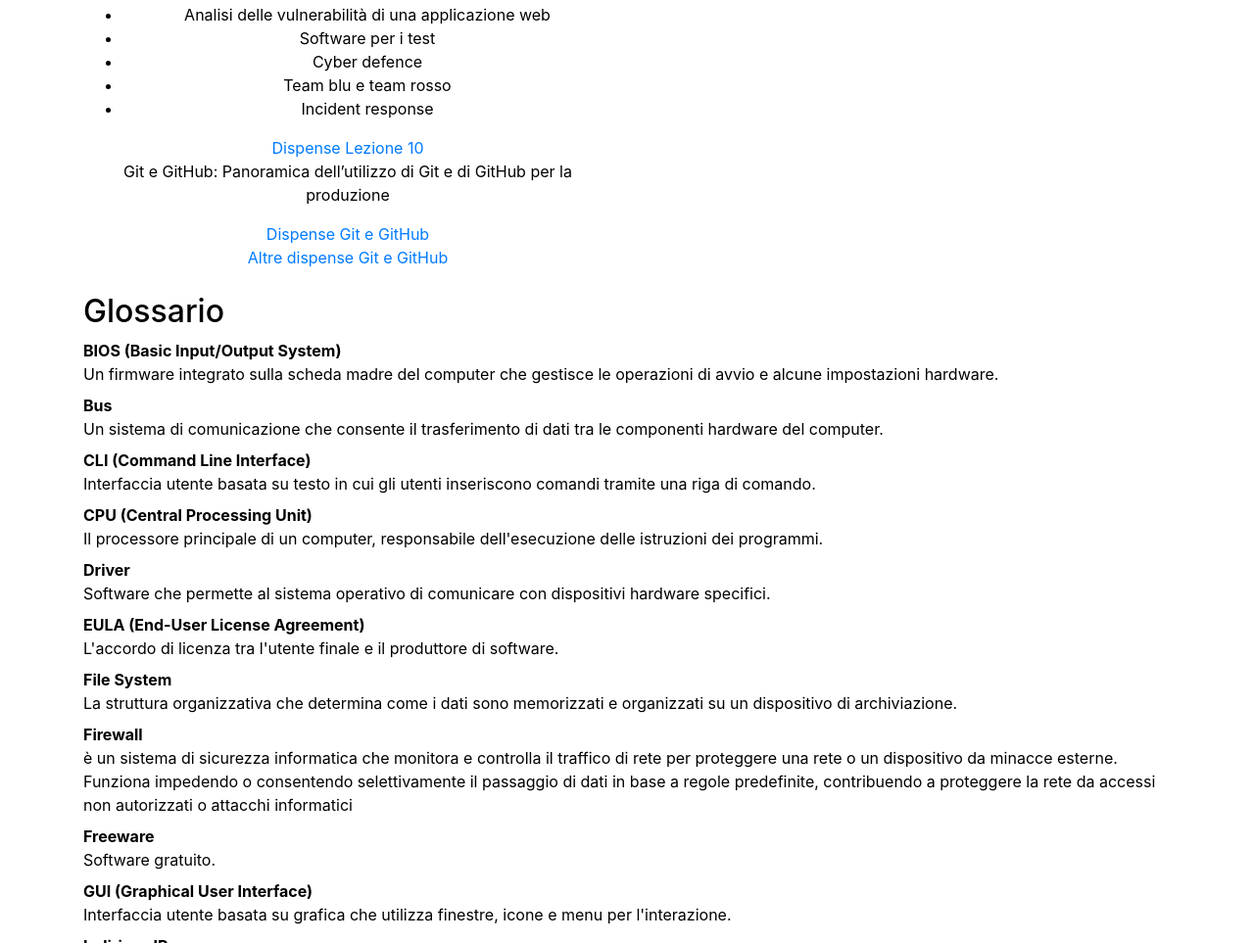
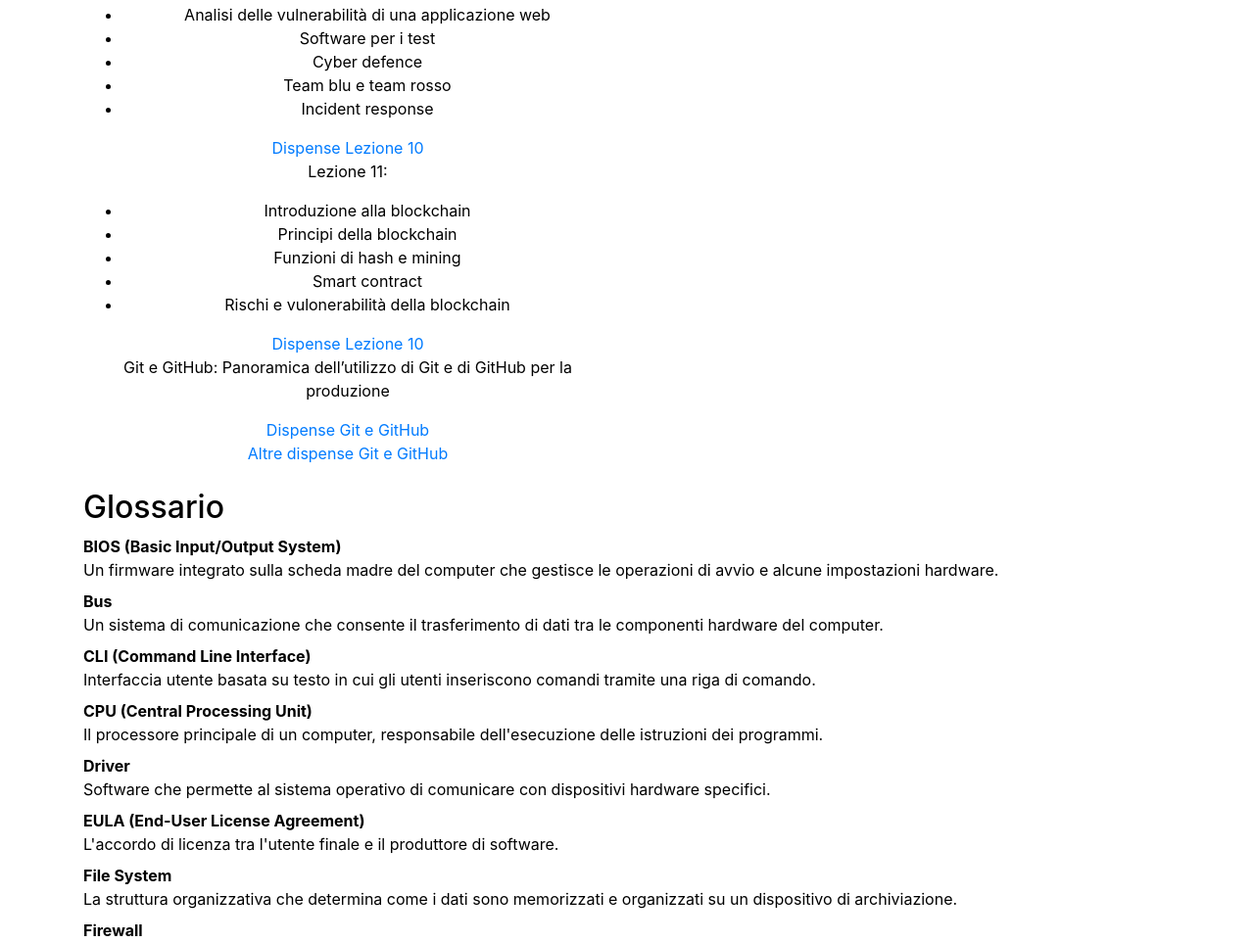
Before and after one commit to Carleoinserra/portfoliocyber, a plain HTML site: page index.html in a window 1280 px wide. Shown: the part 2075-3038 px from the top of the page at 98% size. Drawn offline with nearby package versions, Linux system fonts and the light colour scheme.

Commit message:
Update index.html

```diff
--- a/index.html
+++ b/index.html
@@ -158,7 +158,14 @@
           <li>Team blu e team rosso</li>
           <li>Incident response </li>
         </ul>        <a href="https://docs.google.com/presentation/d/1Gu8qbNdR00JLVMfqUHSKghmXDfV4rARSVFSRsTKL8Mg/edit?usp=sharing">Dispense Lezione 10</a>
-
+         <p>Lezione 11:</p>
+        <ul>
+          <li>Introduzione alla blockchain</li>
+          <li>Principi della blockchain</li>
+          <li>Funzioni di hash e mining</li>
+          <li>Smart contract</li>
+          <li>Rischi e vulonerabilità della blockchain </li>
+        </ul>        <a href="https://docs.google.com/presentation/d/1G3Jzq8KIRiOQ-eX6BSlauG1xj_n5fdmiP-80KbvTd4U/edit?usp=sharing">Dispense Lezione 10</a>
         <p>Git e GitHub: Panoramica dell’utilizzo di Git e di GitHub per la produzione</p>
         <a href="https://docs.google.com/presentation/d/191y3_QZiIPhX9w_mJGl1kS6Ct5xZIyT120QUygpzcDY/edit?usp=sharing" target="_blank">Dispense Git e GitHub</a>
         <br>
```
